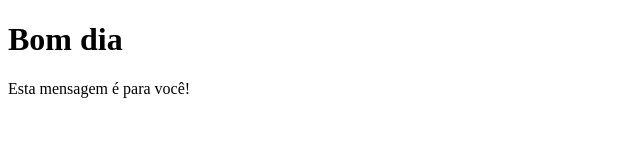
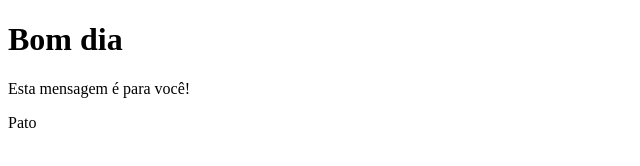
Before and after one commit to R1cardoSevero/code, a plain HTML site: page main/index.html in a window 1280 px wide. Shown: the full height of the page, 0-640 px from the left. Drawn offline with Linux system fonts and the light colour scheme.

Commit message:
mensagem foda

```diff
--- a/main/index.html
+++ b/main/index.html
@@ -9,5 +9,6 @@
     <h1>Bom dia</h1>
 
     <p>Esta mensagem é para você!</p>
+    <p>Pato</p>
 </body>
 </html>
```
